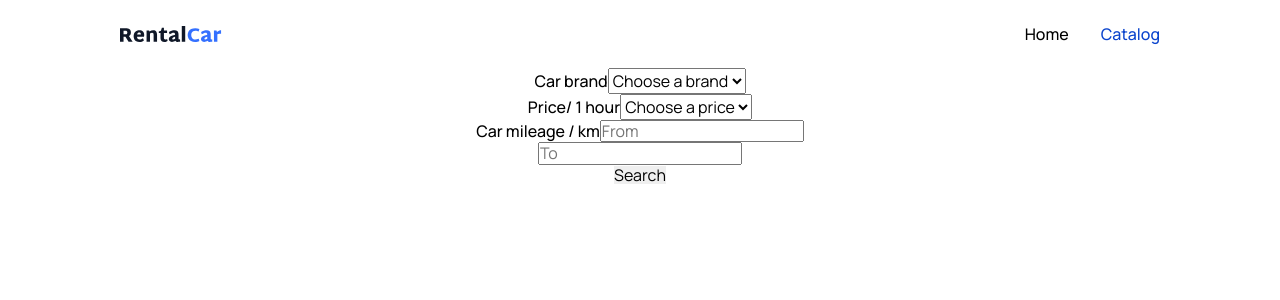
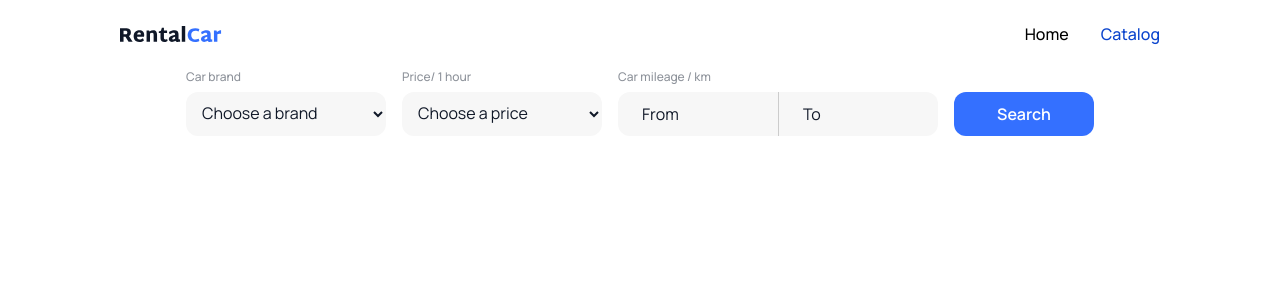
Before and after one commit to svichkarolga/Rental-Car, a React (Vite) app: page /catalog in a window 1280 px wide. Shown: the top 300 px of the page. Built offline with nearby package versions, Linux system fonts and the light colour scheme.

Commit message:
select bar  done

```diff
--- a/src/components/SelectBar/SelectBar.jsx
+++ b/src/components/SelectBar/SelectBar.jsx
@@ -43,11 +43,12 @@ const SelectBar = ({ onSubmit, value }) => {
   };
 
   return (
-    <div>
+    <div className={styles.thumb}>
       <form onSubmit={handleSubmit}>
-        <div>
+        <div className={styles.box}>
           <label htmlFor="brand">Car brand</label>
           <select
+            className={styles.selectBrand}
             id="brand"
             name="brand"
             value={brand}
@@ -68,9 +69,10 @@ const SelectBar = ({ onSubmit, value }) => {
           </select>
         </div>
 
-        <div>
+        <div className={styles.box}>
           <label htmlFor="rentalPrice">Price/ 1 hour</label>
           <select
+            className={styles.selectPrice}
             id="rentalPrice"
             name="rentalPrice"
             value={rentalPrice}
@@ -88,18 +90,19 @@ const SelectBar = ({ onSubmit, value }) => {
           </select>
         </div>
 
-        <div>
+        <div className={styles.box}>
           <label htmlFor="minMileage">Сar mileage / km</label>
+          <div className={styles.mileageWrapper}>
             <input
+              className={styles.MileAge}
               id="minMileage"
               type="number"
               value={minMileage}
               onChange={e => setMinMileage(e.target.value)}
               placeholder="From"
             />
-        </div>
-        <div>
             <input
+              className={styles.MileAge}
               id="maxMileage"
               type="number"
               value={maxMileage}
@@ -107,8 +110,12 @@ const SelectBar = ({ onSubmit, value }) => {
               placeholder="To"
             />
           </div>
-
-        <button type="submit">Search</button>
+        </div>
+        <div className={styles.buttonWrapper}>
+          <button className={styles.button} type="submit">
+            Search
+          </button>
+        </div>
       </form>
     </div>
   );
--- a/src/components/SelectBar/SelectBar.module.css
+++ b/src/components/SelectBar/SelectBar.module.css
@@ -0,0 +1,88 @@
+.thumb {
+  display: flex;
+  align-items: center;
+  gap: 16px;
+  flex-wrap: nowrap;
+  justify-content: center;
+}
+
+form {
+  display: flex;
+  align-items: center;
+  gap: 16px;
+  flex-wrap: nowrap;
+}
+
+.box {
+  display: flex;
+  flex-direction: column;
+  align-items: flex-start;
+}
+
+.box label {
+  font-size: 12px;
+  margin-bottom: 8px;
+  color: #8d929a;
+  white-space: nowrap;
+  text-align: left;
+}
+
+.selectBrand,
+.selectPrice {
+  width: 200px;
+  height: 44px;
+  border-radius: 12px;
+  background-color: #f7f7f7;
+  color: #101828;
+  font-size: 16px;
+  border: none;
+  padding: 0 12px;
+}
+
+.mileageWrapper {
+  display: flex;
+  align-items: center;
+}
+
+.MileAge {
+  width: 160px;
+  height: 44px;
+  border-radius: 12px;
+  overflow: hidden;
+  background-color: #f7f7f7;
+  border: none;
+  font-size: 16px;
+  padding-left: 24px;
+}
+
+.MileAge:first-child {
+  border-radius: 12px 0 0 12px;
+}
+.MileAge:last-child {
+  border-radius: 0 12px 12px 0;
+}
+.mileageWrapper input + input {
+  border-left: 1px solid #ccc;
+}
+
+.MileAge::placeholder {
+  color: #101828;
+  font-size: 16px;
+}
+
+.buttonWrapper {
+  padding-top: 24px;
+}
+
+.button {
+  background-color: #3470ff;
+  color: #ffffff;
+  border-radius: 12px;
+  width: 140px;
+  height: 44px;
+  font-family: Manrope, sans-serif;
+  font-weight: 600;
+  font-size: 16px;
+  line-height: 32px;
+  border: none;
+}
```
Lines whose indentation alone changed are shown as unchanged.
